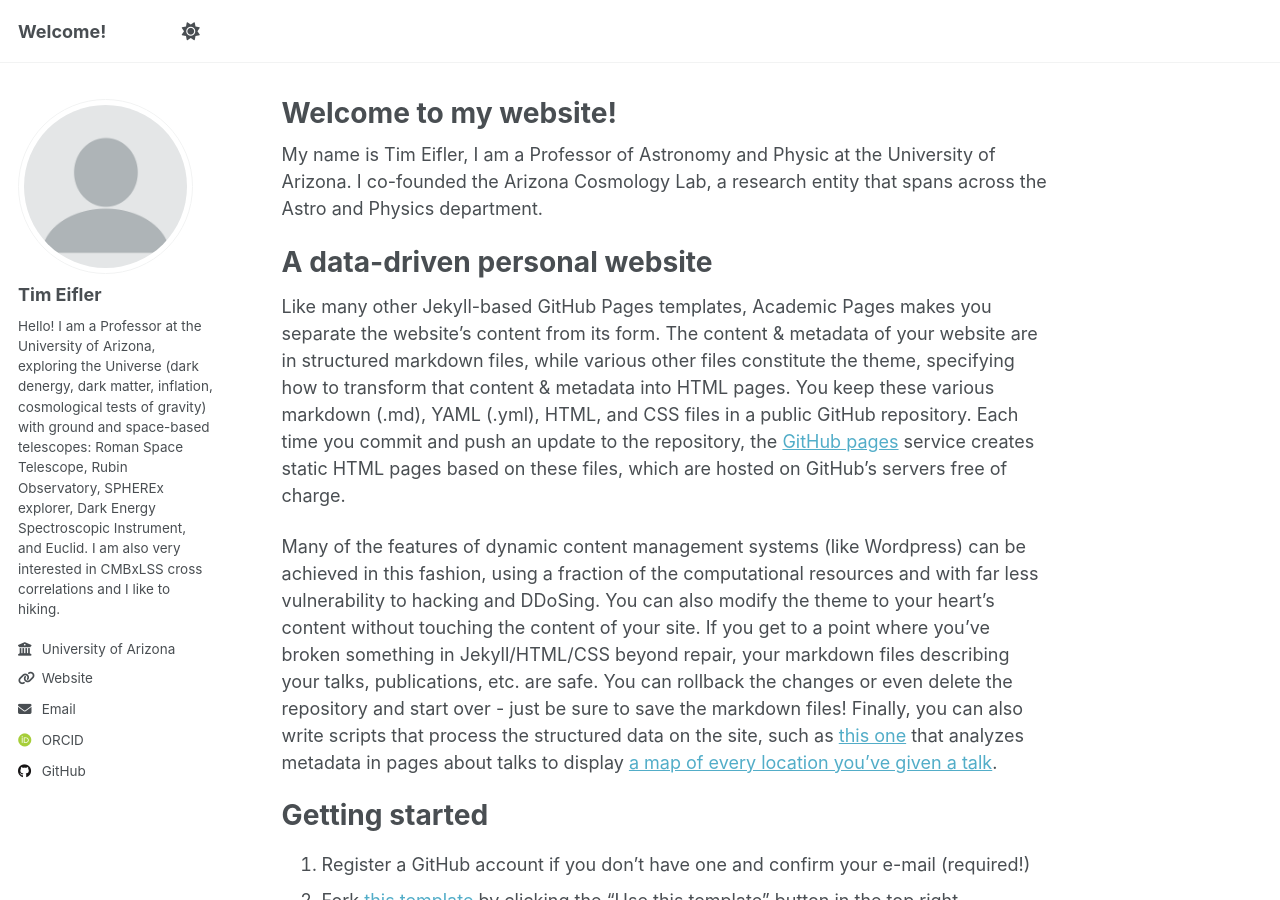
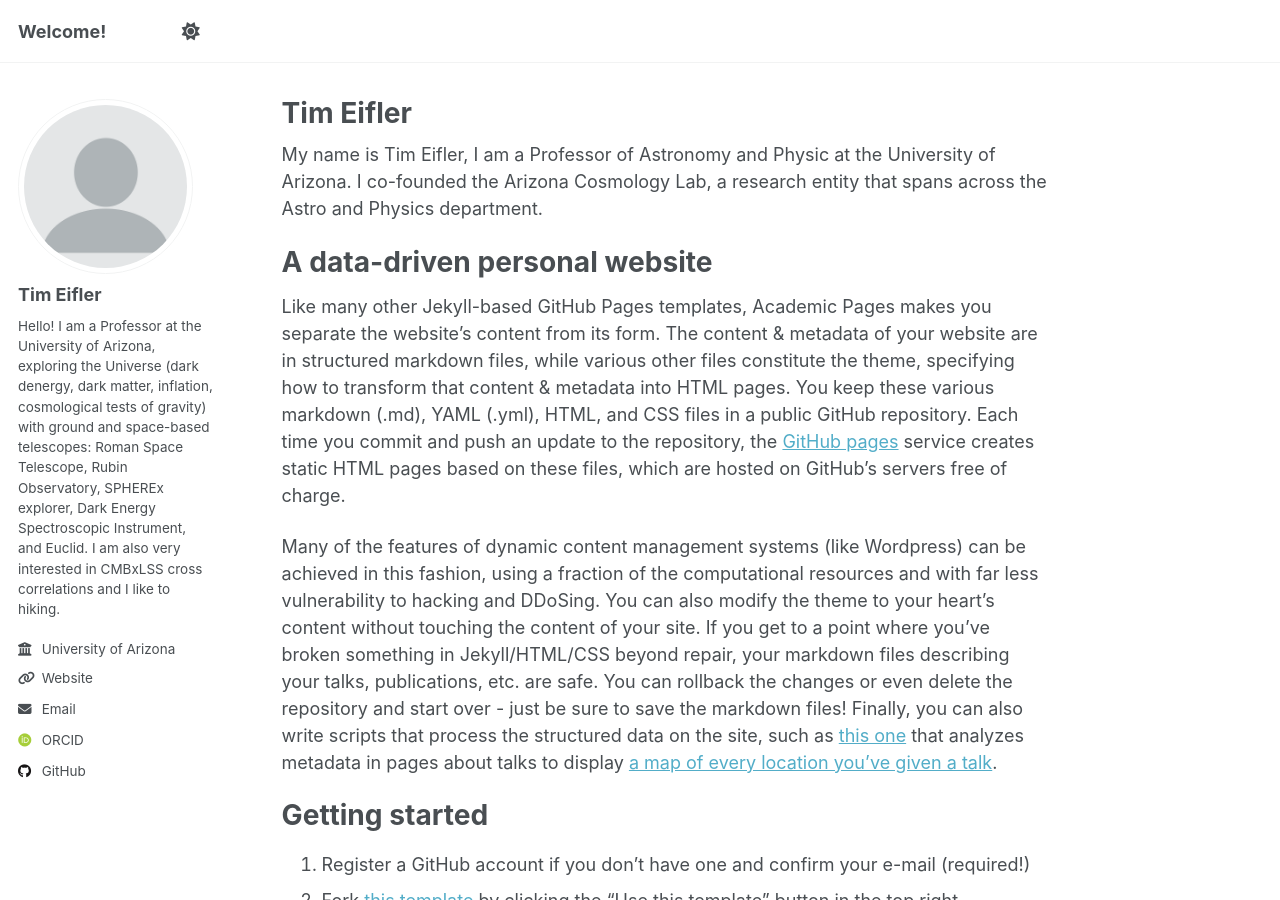
Before and after one commit to timeifler/timeifler.github.io, a Jekyll site: the page built from _pages/about.md, in a window 1280 px wide and 900 px high. Built offline with Jekyll 4.4.1, drawn with Linux system fonts in a browser that asks for light colours; some web fonts are replaced.

Commit message:
Update about.md

```diff
--- a/_pages/about.md
+++ b/_pages/about.md
@@ -1,6 +1,6 @@
 ---
 permalink: /
-title: "Welcome to my website!"
+title: "Tim Eifler"
 author_profile: true
 redirect_from:
   - /about/
```
